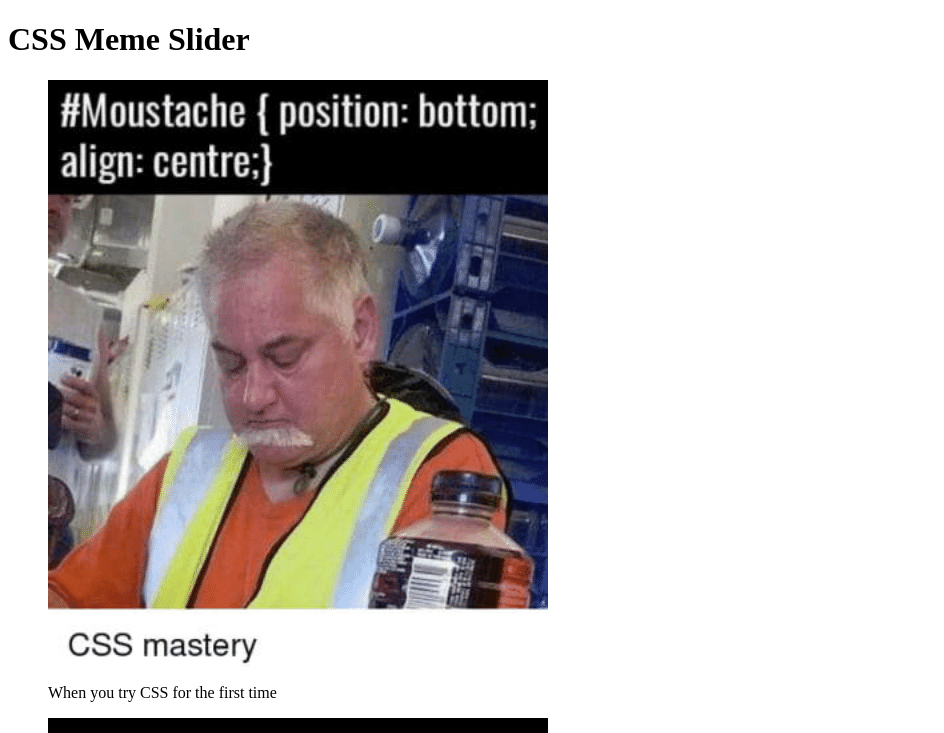
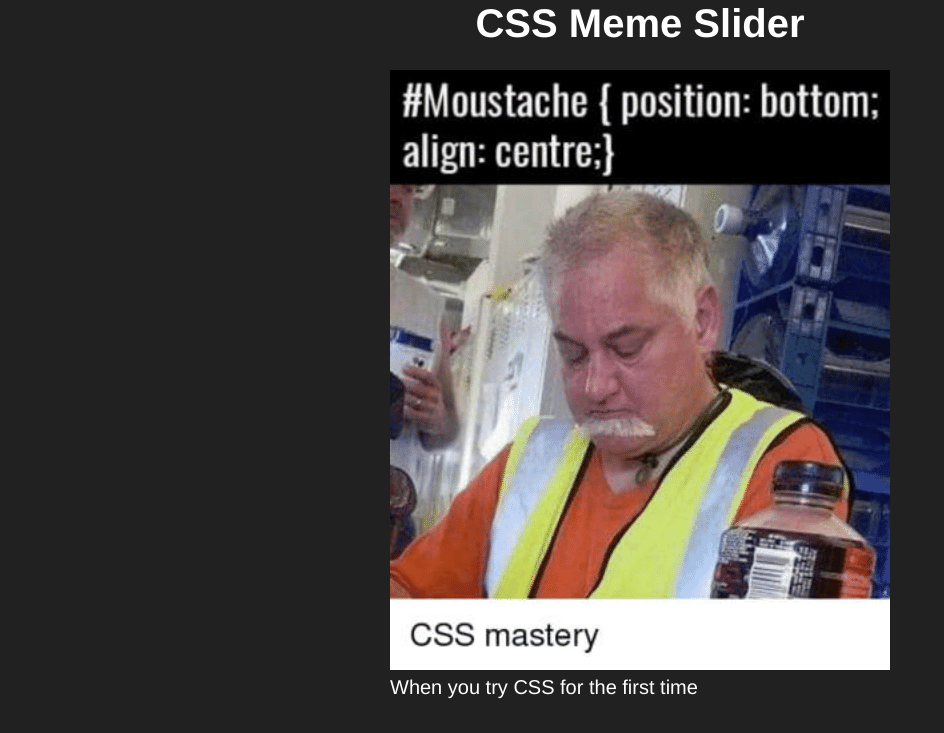
Before and after one commit to LMakshow/cssMemSlider, a plain HTML site: page cssMemSlider/index.html in a window 1280 px wide. Shown: the top 733 px of the page, without its empty margins (0-944 px from the left). Drawn offline with Linux system fonts and the light colour scheme; files that its build step writes are made by us from their sources.

Commit message:
feat: add basic css with horizontal slider (Thu, May 05, 2022 21:13:40 PM)

```diff
--- a/cssMemSlider/index.html
+++ b/cssMemSlider/index.html
@@ -19,7 +19,7 @@
   <link rel="icon" type="image/png" sizes="16x16" href="src/img/favicon/favicon-16x16.png">
   <meta name="theme-color" content="#ffffff">
 
-  <link rel="stylesheet" href="src/sass/styles.css">
+  <link rel="stylesheet" href="styles.css">
 </head>
 <body>
   <header class="header"><h1 class="header__text">CSS Meme Slider</h1></header>
--- a/cssMemSlider/styles.css
+++ b/cssMemSlider/styles.css
@@ -0,0 +1,57 @@
+html, body, div, span, applet, object, iframe,
+h1, h2, h3, h4, h5, h6, p, blockquote, pre,
+a, abbr, acronym, address, big, cite, code,
+del, dfn, em, img, ins, kbd, q, s, samp,
+small, strike, strong, sub, sup, tt, var,
+b, u, i, center,
+dl, dt, dd, ol, ul, li,
+fieldset, form, label, legend,
+table, caption, tbody, tfoot, thead, tr, th, td,
+article, aside, canvas, details, embed,
+figure, figcaption, footer, header, hgroup,
+menu, nav, output, ruby, section, summary,
+time, mark, audio, video {
+	margin: 0;
+	padding: 0;
+	border: 0;
+	font-size: 100%;
+	font: inherit;
+	vertical-align: baseline;
+}
+
+body {
+  background: #212121;
+  font-family: 'Helvetica', 'Arial', sans-serif;
+  font-weight: 400;
+  font-size: 20px;
+  line-height: 24px;
+  font-style: normal;
+  color: #FFF;
+}
+
+h1 {
+  font-weight: 700;
+  font-size: 40px;
+  line-height: 46px;
+  align-items: center;
+  text-align: center;
+  color: #FFF;
+}
+
+.container {
+  width: 500px;
+  margin: 24px auto;
+  overflow: hidden;
+}
+
+.slider {
+  display: flex;
+  gap: 20px;
+  overflow-x: auto;
+  scroll-snap-type: x mandatory;
+  scroll-behavior: smooth;
+}
+
+.slide {
+  scroll-snap-align: start;
+}
```
